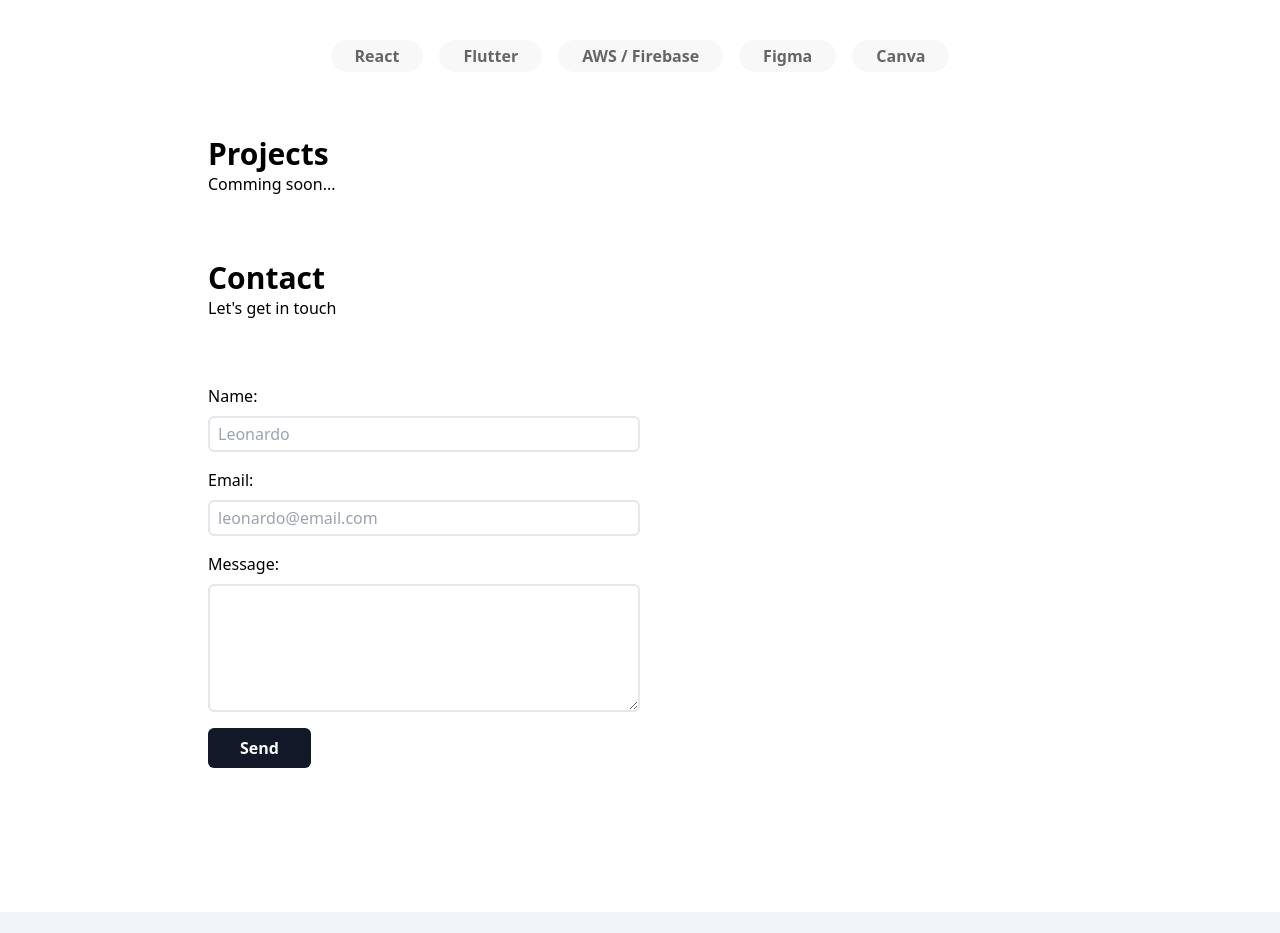
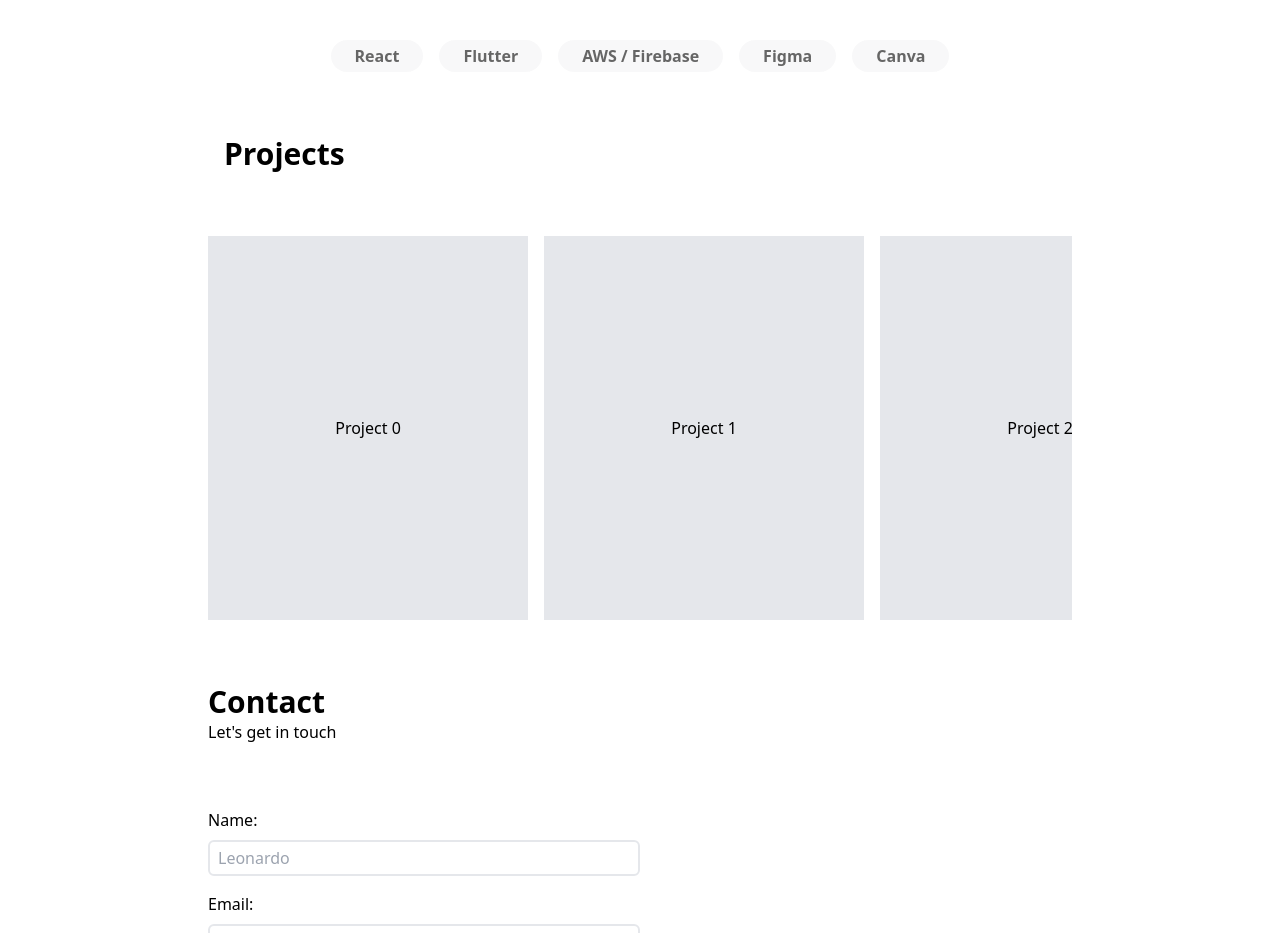
Before and after one commit to emmanuelchucks/emmanuelchucks.com, a Next.js app: page / in a window 1280 px wide. Shown: the part 780-1713 px from the top of the page. Built offline with nearby package versions, Linux system fonts and the light colour scheme.

Commit message:
set projects scaffold

```diff
--- a/components/Projects.tsx
+++ b/components/Projects.tsx
@@ -1,8 +1,17 @@
 function Projects() {
   return (
     <div id="projects">
-      <h2 className="text-3xl font-bold">Projects</h2>
-      <p>Comming soon...</p>
+      <h2 className="px-4 mx-auto text-3xl font-bold lg:max-w-4xl">Projects</h2>
+      <div className="flex my-16 space-x-4 overflow-x-auto scroll-mx-60">
+        {[0, 1, 2, 3, 4, 5].map((i) => (
+          <div
+            key={i}
+            className="flex items-center justify-center space-y-4 bg-gray-200 min-w-[20rem] h-96"
+          >
+            Project {i}
+          </div>
+        ))}
+      </div>
     </div>
   );
 }
```
